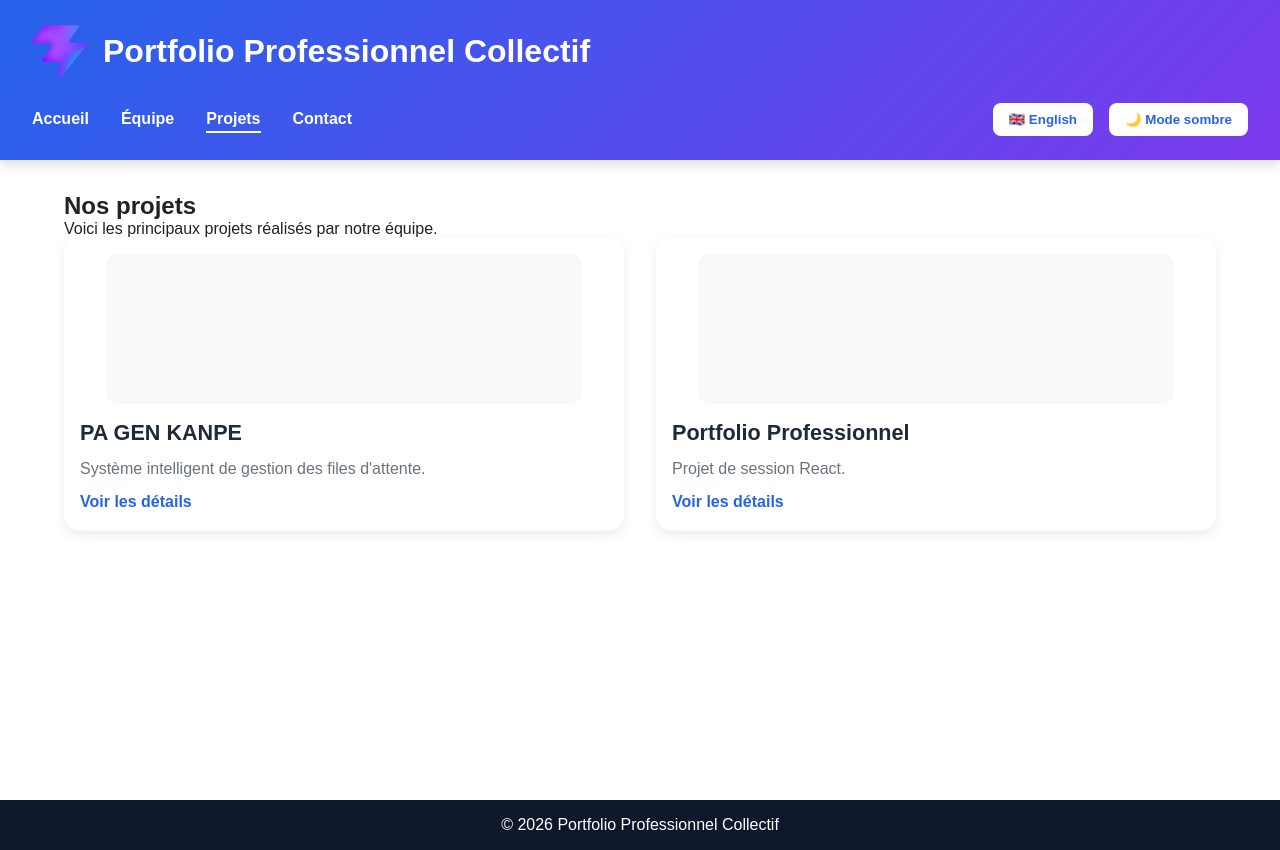
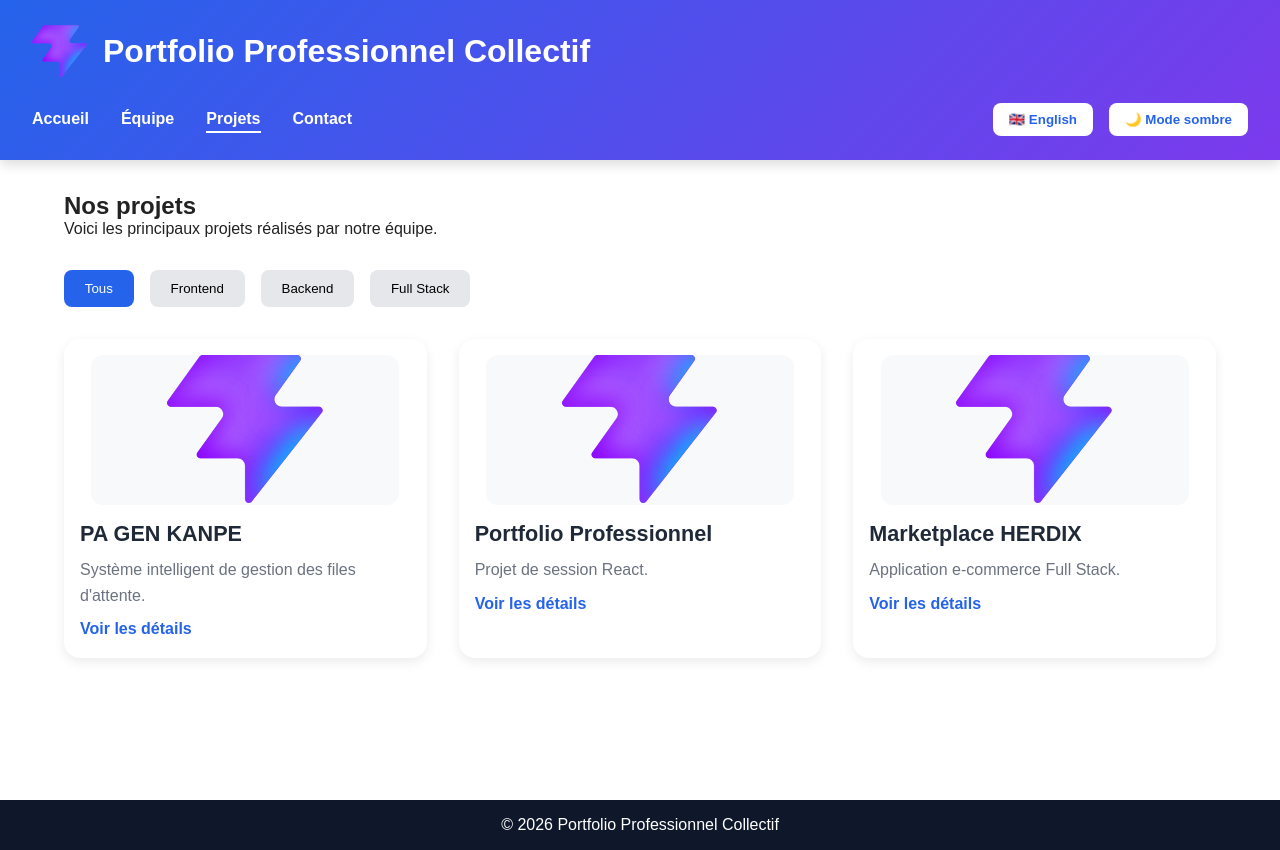
Before and after one commit to BIEN09-CYBER/Portfolio_Professionnel_Collectif, a React (Vite) app: page /projets in a window 1280 px wide. Built offline with nearby package versions, Linux system fonts and the light colour scheme.

Commit message:
Add dynamic project filtering

```diff
--- a/src/components/FilterBar.jsx
+++ b/src/components/FilterBar.jsx
@@ -1,10 +1,24 @@
-function FilterBar() {
+function FilterBar({ selectedCategory, onSelectCategory }) {
+  const categories = [
+    "Tous",
+    "Frontend",
+    "Backend",
+    "Full Stack",
+  ];
+
   return (
-    <div>
-      <button>Tous</button>
-      <button>Frontend</button>
-      <button>Backend</button>
-      <button>Full Stack</button>
+    <div className="filter-bar">
+      {categories.map((category) => (
+        <button
+          key={category}
+          onClick={() => onSelectCategory(category)}
+          className={
+            selectedCategory === category ? "active-filter" : ""
+          }
+        >
+          {category}
+        </button>
+      ))}
     </div>
   );
 }
--- a/src/data/projects.js
+++ b/src/data/projects.js
@@ -3,13 +3,22 @@ const projects = [
     id: 1,
     title: "PA GEN KANPE",
     description: "Système intelligent de gestion des files d'attente.",
-    image: "/icons.svg",
+    image: "/favicon.svg",
+    category: "Backend",
   },
   {
     id: 2,
     title: "Portfolio Professionnel",
     description: "Projet de session React.",
-    image: "/icons.svg",
+    image: "/favicon.svg",
+    category: "Frontend",
+  },
+  {
+    id: 3,
+    title: "Marketplace HERDIX",
+    description: "Application e-commerce Full Stack.",
+    image: "/favicon.svg",
+    category: "Full Stack",
   },
 ];
 
--- a/src/pages/ProjectDetails.jsx
+++ b/src/pages/ProjectDetails.jsx
@@ -5,7 +5,7 @@ function ProjectDetails() {
   const { id } = useParams();
 
   const project = projects.find(
-    (project) => project.id === Number(id)
+    (item) => item.id === Number(id)
   );
 
   if (!project) {
@@ -13,8 +13,18 @@ function ProjectDetails() {
   }
 
   return (
-    <section>
+    <section className="project-details">
       <h1>{project.title}</h1>
+
+      <img
+        src={project.image}
+        alt={project.title}
+        className="project-details-image"
+      />
+
+      <p>
+        <strong>Catégorie :</strong> {project.category}
+      </p>
 
       <p>{project.description}</p>
     </section>
--- a/src/pages/Projects.jsx
+++ b/src/pages/Projects.jsx
@@ -1,7 +1,20 @@
+import { useState } from "react";
+
 import ProjectCard from "../components/ProjectCard";
+import FilterBar from "../components/FilterBar";
+
 import projects from "../data/projects";
 
 function Projects() {
+  const [selectedCategory, setSelectedCategory] = useState("Tous");
+
+  const filteredProjects =
+    selectedCategory === "Tous"
+      ? projects
+      : projects.filter(
+          (project) => project.category === selectedCategory
+        );
+
   return (
     <section>
       <h1>Nos projets</h1>
@@ -10,8 +23,13 @@ function Projects() {
         Voici les principaux projets réalisés par notre équipe.
       </p>
 
+      <FilterBar
+        selectedCategory={selectedCategory}
+        onSelectCategory={setSelectedCategory}
+      />
+
       <div className="cards-grid">
-        {projects.map((project) => (
+        {filteredProjects.map((project) => (
           <ProjectCard
             key={project.id}
             project={project}
--- a/src/styles/cards.css
+++ b/src/styles/cards.css
@@ -82,3 +82,35 @@
 
   text-decoration:underline;
 }
+
+.filter-bar {
+  display: flex;
+  gap: 1rem;
+  flex-wrap: wrap;
+
+  margin: 2rem 0;
+}
+
+.filter-bar button {
+  padding: 0.7rem 1.3rem;
+
+  border: none;
+
+  border-radius: 8px;
+
+  cursor: pointer;
+
+  background: #e5e7eb;
+
+  transition: 0.3s;
+}
+
+.filter-bar button:hover {
+  background: var(--primary-color);
+  color: white;
+}
+
+.active-filter {
+  background: var(--primary-color) !important;
+  color: white;
+}
```
